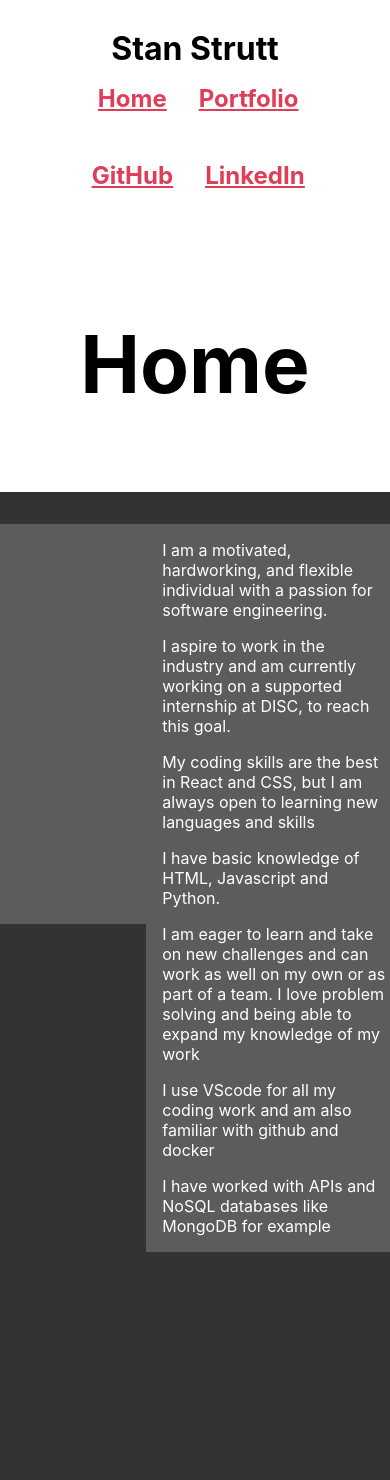
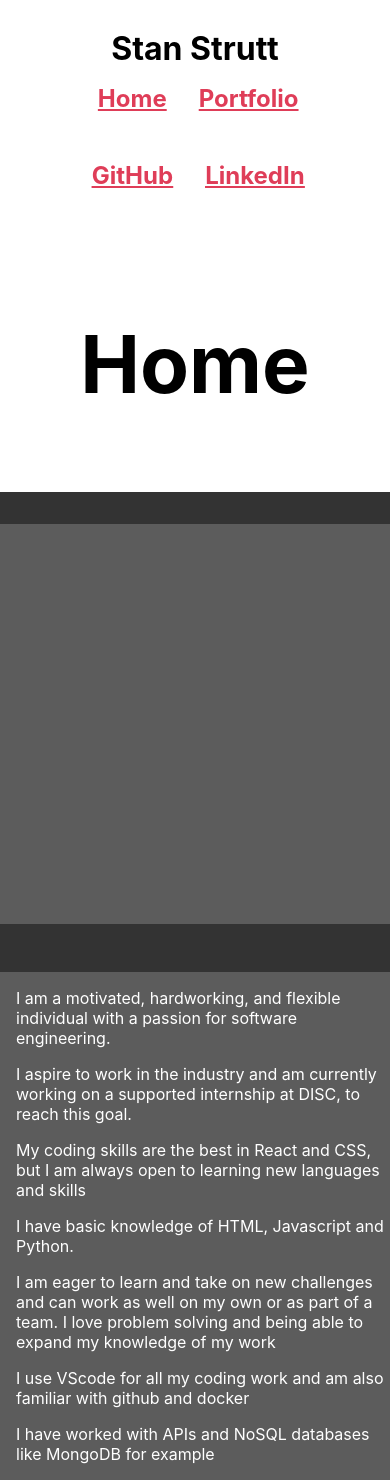
Before and after one commit to StanStrutt/Portfolio-Website, a React (Create React App) app: page / in a window 390 px wide. Before the commit the page ends 1252 px from the top, so only its background shows below. Built offline with nearby package versions, Linux system fonts and the light colour scheme.

Commit message:
re-aligning mobile version text and fixing orientation

```diff
--- a/src/App.css
+++ b/src/App.css
@@ -163,6 +163,13 @@
     width: 95%;
     margin: 0 auto;
   }
+  .line-box {
+    flex-direction: column;
+    align-items: center;
+  }
+  .portrait {
+    margin-bottom: 3rem
+  }
 }
 
 @media screen and (max-width: 769px) {
@@ -175,9 +182,15 @@
   .flex-port {
     margin: 0;
   }
+  .portrait {
+    width: 100%;
+  }
+  .welcome-box {
+    width: 100%;
+  }
 }
 
-@media screen and (max-width: 320px) {
+@media screen and (max-width: 375px) {
   .page-title h1 {
     font-size: 3rem;
   }
--- a/src/components/ImageSlider.css
+++ b/src/components/ImageSlider.css
@@ -78,7 +78,7 @@
     }
 }
 
-@media screen and (max-width: 320px) {
+@media screen and (max-width: 375px) {
     .slide-container {
         height: 150px;
         width: 300px;
```
